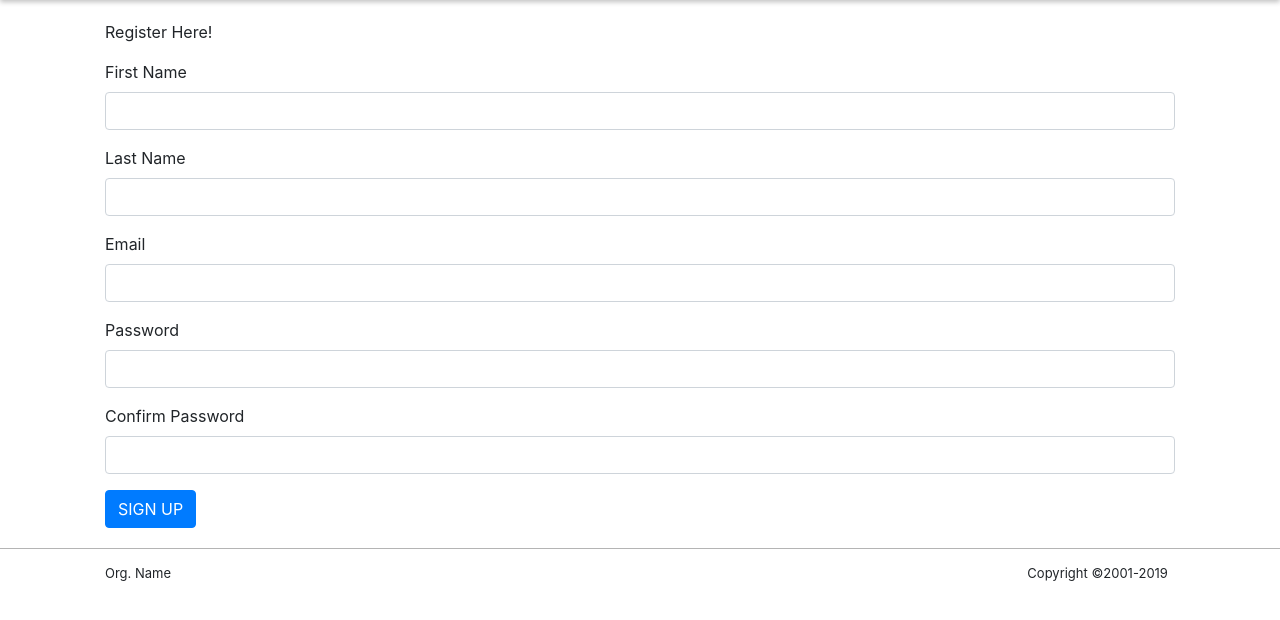
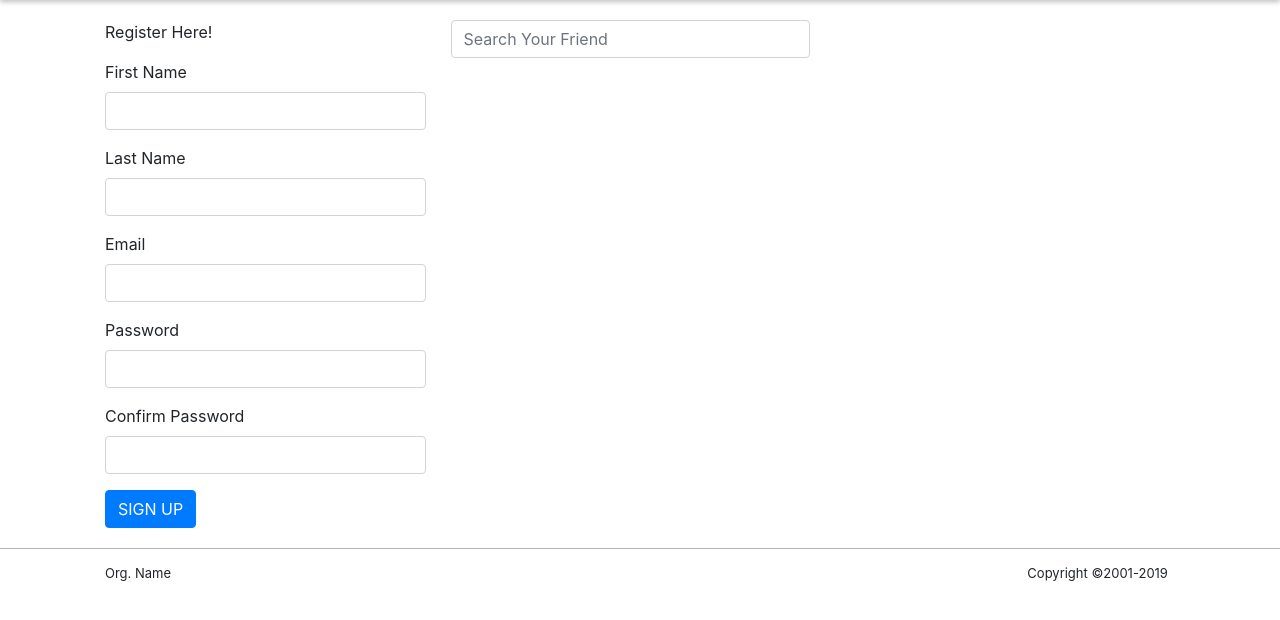
Before and after one commit to yofetahe/Private_Wall-Messaging_App, a Flask app: page /get_user_registration_form in a window 1280 px wide. Shown: the part 62-682 px from the top of the page. Run offline with Flask 2, Linux system fonts and the light colour scheme; some libraries are stand-ins or nearby versions.

Commit message:
search friend form addtion

```diff
--- a/server.py
+++ b/server.py
@@ -271,5 +271,13 @@ def delete_message(msg_id):
 def danger(msg_id, ipaddress):
     return render_template("danger.html", msg_id = msg_id, ipaddress=ipaddress)
 
+@app.route("/search_friend", methods=['POST'])
+def search_friend():
+    mysql = connectToMySQL(DB_NAME)
+    query = "SELECT * FROM users WHERE first_name LIKE %%(val)s OR last_name LIKE %%(val)s;"
+    data = { "val": str(request.form['searchFriend'])+"%" }
+    usersList = mysql.query_db(query, data)
+    return render_template("partial/users_list.html", usersList=usersList)
+
 if __name__ == '__main__':
     app.run(debug=True)
--- a/static/css/main.css
+++ b/static/css/main.css
@@ -103,7 +103,19 @@ div#footer{
 }
 .app-sm-form{
     width: 30%;
+    display: inline-block;
+    vertical-align: top;
 }
+.search-form{
+    display: inline-block;
+    width: 69%;
+    vertical-align: top;
+    padding-left: 20px;
+    text-align: center;
+}
+    div.search-form>form{
+        width: 50%;
+    }
 
 /* messaging app */
 div.message_list{
@@ -140,3 +152,7 @@ div.messaging{
     text-align: center;
     width: 30%;
 }
+
+.search-result{
+    padding-top: 30px;
+}
--- a/templates/sign_up_form.html
+++ b/templates/sign_up_form.html
@@ -23,9 +23,25 @@
                     $("#dateFrom").datepicker("option","maxDate", selected)
                 }
             });
+
+            $("#searchFriend").keyup(function(){
+                var searchValue = $("#searchFriend").serialize();
+                var inputValue = searchValue.substring(searchValue.indexOf('=')+1)
+                $.ajax({
+                    url: "/search_friend",
+                    method: 'POST',
+                    data: searchValue
+                }).done(function(res){
+                    if(inputValue.length == 0){
+                        $("#searchResult").html("")
+                    } else {
+                        $("#searchResult").html(res)
+                    }
+                })
+            });
         });
     </script>
-    <div class="app-form">
+    <div class="app-sm-form">
         <p>Register Here!</p>
         <form action="/register_user" method="POST">
             <div class="form-group">
@@ -100,4 +116,12 @@
             <input type="submit" class="btn btn-primary" value="SIGN UP">
         </form>
     </div>
+    <div class="search-form">
+        <form action="/search_friend" method="POST">
+            <input type="text" class="form-control" id="searchFriend" name="searchFriend" placeholder="Search Your Friend">
+        </form>
+        <div class="search-result">
+            <div id="searchResult"></div>
+        </div>
+    </div>
 {% endblock %}
```
Also changed, not shown: templates/partial/users_list.html (added, +8 -0 lines).
